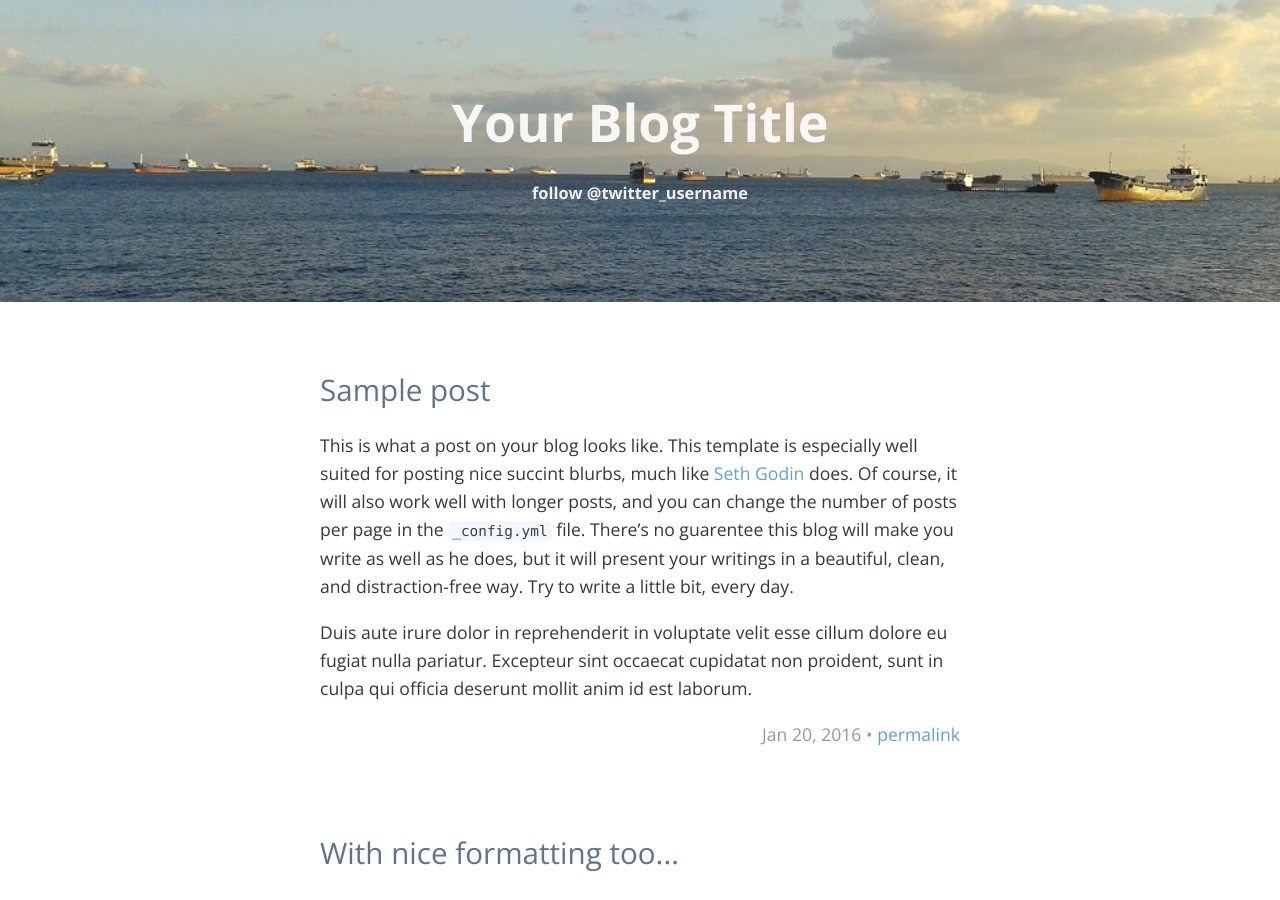
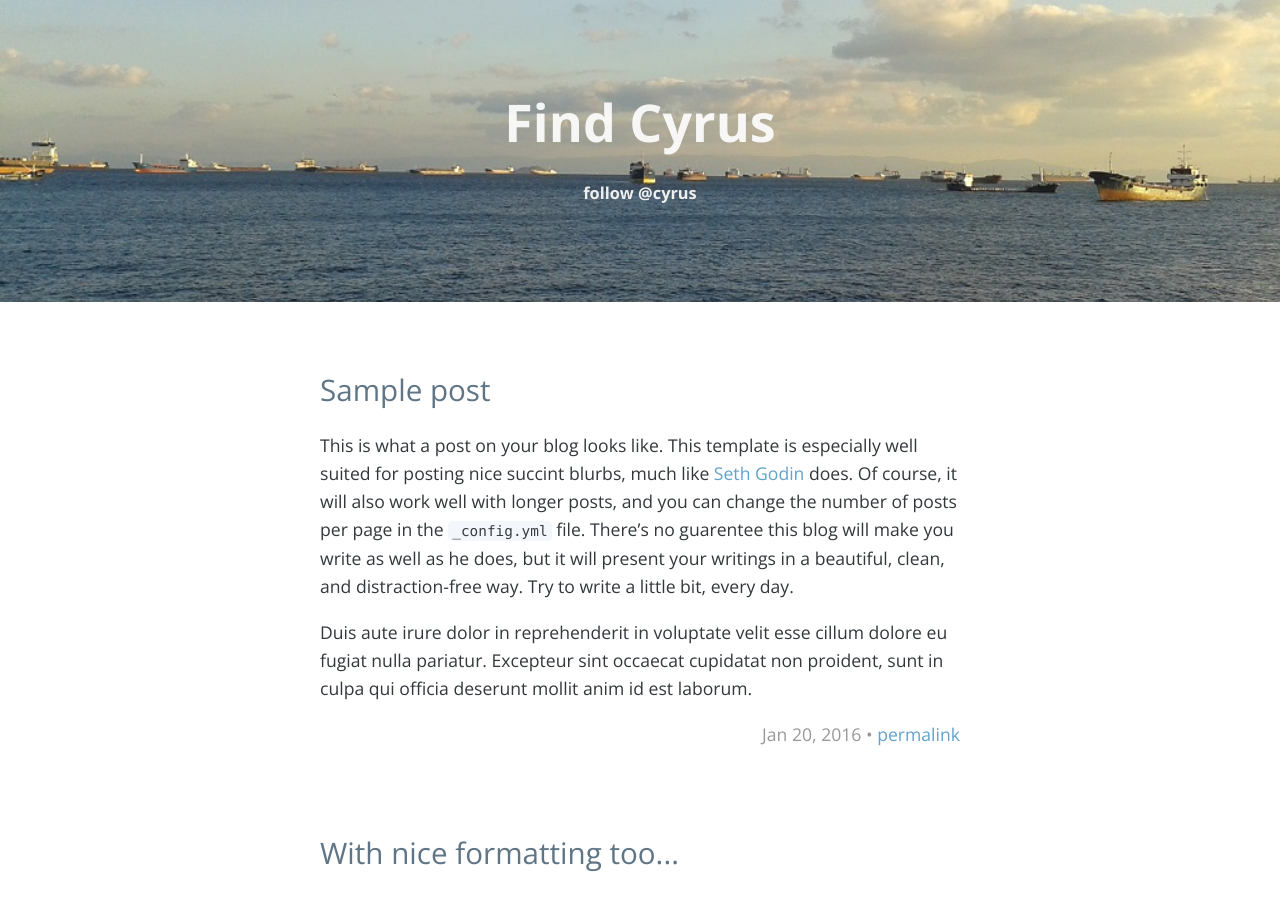
Before and after one commit to FindCyrus/findcyrus.github.io, a Jekyll site: the page built from index.html, in a window 1280 px wide and 900 px high. Built offline with Jekyll 4.4.1, drawn with Linux system fonts in a browser that asks for light colours; the list of posts is cut into pages by our own code.

Commit message:
change title

```diff
--- a/_config.yml
+++ b/_config.yml
@@ -6,12 +6,12 @@
 # 'jekyll serve'. If you change this file, please restart the server process.
 
 # Site settings
-title: Your Blog Title
+title: Find Cyrus
 description: '' # write a nice description for your blog
 baseurl: '' # the subpath of your site, e.g. /blog
 url: '' # the base hostname & protocol for your site http://www.example.com
 # google_analytics: 'UA-XXXXXX-X'
-twitter_username: 'twitter_username'
+twitter_username: 'cyrus'
 
 # Build settings
 markdown: kramdown
```
Also changed, not shown: README.md.
